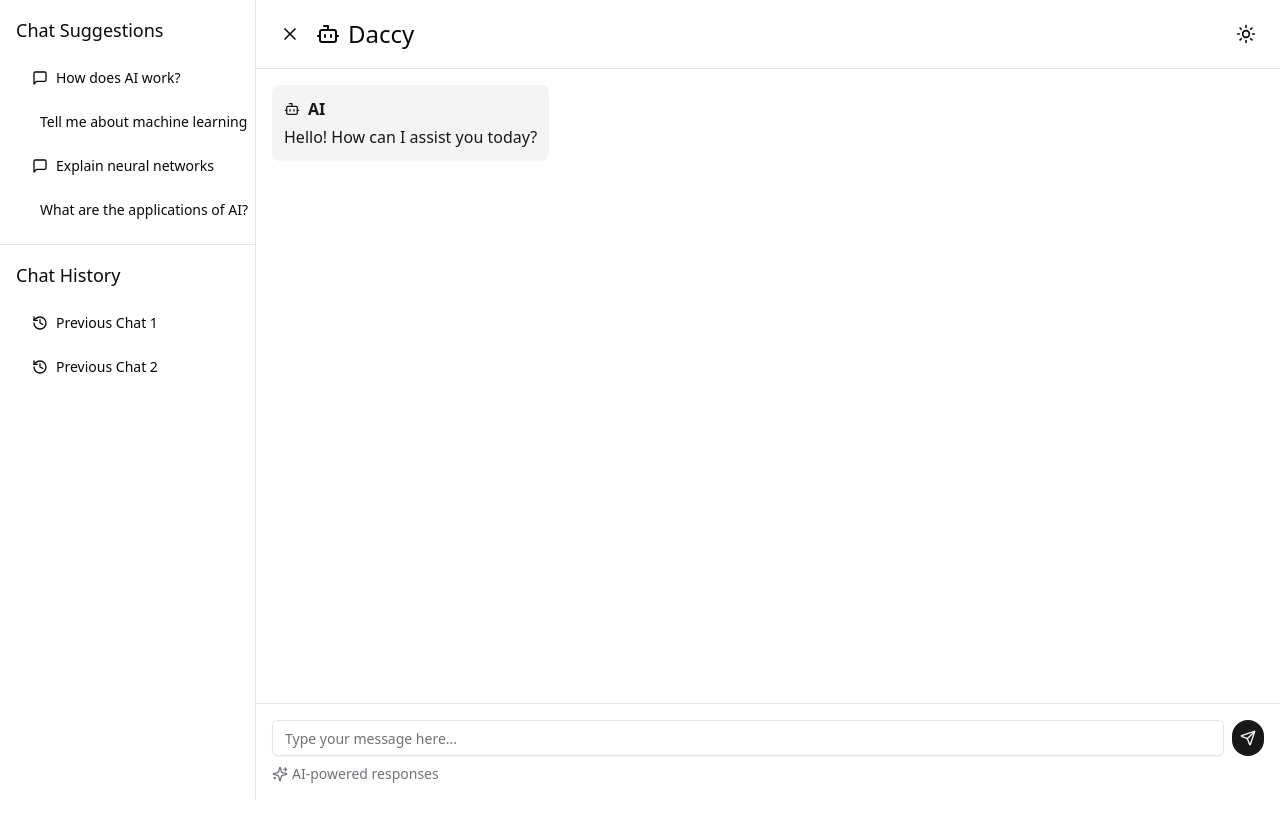
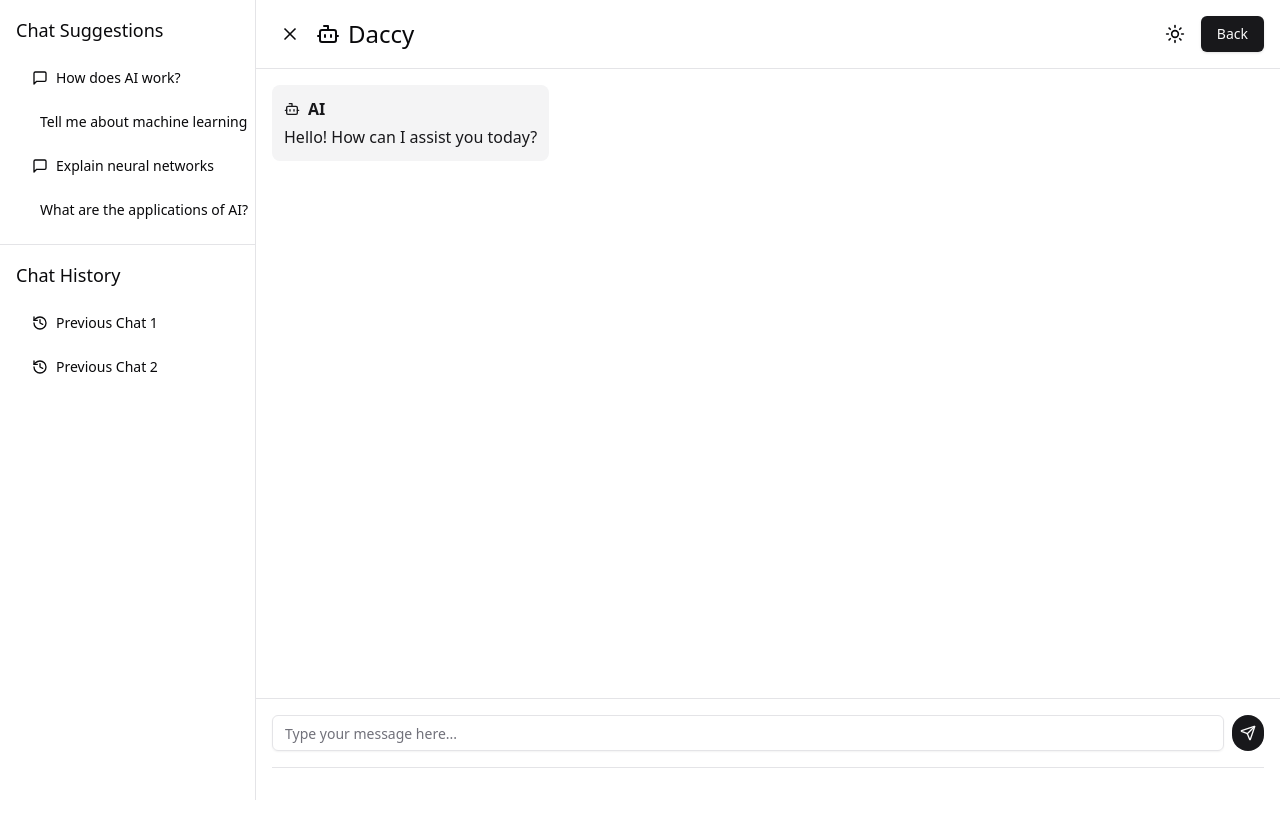
Before and after one commit to RAVEYUS/Daccy, a Next.js app: page /pages/chatbot in a window 1280 px wide. Built offline with nearby package versions, Linux system fonts and the light colour scheme.

Commit message:
added chatbot functionality

```diff
--- /dev/null
+++ b/app/api/chat/route.ts
@@ -0,0 +1,36 @@
+import { NextResponse } from 'next/server';
+import { GoogleGenerativeAI } from '@google/generative-ai';
+
+// Initialize Generative AI with your API key
+const apiKey = process.env.GEMINI_API_KEY;
+
+if (!apiKey) {
+  throw new Error('GEMINI_API_KEY is not defined in environment variables');
+}
+
+const genAI = new GoogleGenerativeAI(apiKey);
+const model = genAI.getGenerativeModel({ model: "gemini-1.5-flash" });
+
+export async function POST(request: Request) {
+  try {
+    const { message } = await request.json();
+
+    // Validate the input message
+    if (!message) {
+      return NextResponse.json({ error: "Message is required" }, { status: 400 });
+    }
+
+    // Generate content using the Gemini AI model
+    const prompt = message; // You can modify this if needed
+    const result = await model.generateContent(prompt);
+
+    // Extract the response text
+    const reply = result.response.text(); // Adjust this based on actual response structure
+
+    return NextResponse.json({ reply });
+
+  } catch (error) {
+    console.error("Error fetching from Gemini AI:", error);
+    return NextResponse.json({ error: "Internal Server Error" }, { status: 500 });
+  }
+}
--- a/app/pages/chatbot/page.tsx
+++ b/app/pages/chatbot/page.tsx
@@ -1,93 +1,108 @@
-"use client"
+"use client";
 
-import { useState } from "react"
-import { Moon, Sun, Send, Bot, User, Sparkles, History, MessageSquare, X } from "lucide-react"
-import { Button } from "@/components/ui/button"
-import { Input } from "@/components/ui/input"
-import { useTheme } from "next-themes"
-import { ScrollArea } from "@/components/ui/scroll-area"
-import { motion, AnimatePresence } from "framer-motion"
-import { Separator } from "@/components/ui/separator"
+import { useState, useEffect } from "react";
+import { Moon, Sun, Send, Bot, User, Sparkles, History, MessageSquare, X } from "lucide-react";
+import { Button } from "@/components/ui/button";
+import { Input } from "@/components/ui/input";
+import { useTheme } from "next-themes";
+import { ScrollArea } from "@/components/ui/scroll-area";
+import { motion, AnimatePresence } from "framer-motion";
+import { Separator } from "@/components/ui/separator";
+import Link from "next/link"; // Import Link from next/link
 
 interface Message {
-  content: string
-  sender: "user" | "bot"
+  content: string;
+  sender: "user" | "bot";
 }
 
 interface ChatHistory {
-  id: number
-  title: string
+  id: number;
+  title: string;
 }
 
-export default function Component() {
-  const { setTheme, theme } = useTheme()
-  const [mounted, setMounted] = useState(false)
+export default function ChatComponent() {
+  const { setTheme, theme } = useTheme();
+  const [mounted, setMounted] = useState(false);
   const [messages, setMessages] = useState<Message[]>([
     { content: "Hello! How can I assist you today?", sender: "bot" },
-  ])
-  const [inputMessage, setInputMessage] = useState("")
-  const [isSidebarOpen, setIsSidebarOpen] = useState(true)
+  ]);
+  const [inputMessage, setInputMessage] = useState("");
+  const [isSidebarOpen, setIsSidebarOpen] = useState(true);
   const [chatHistory, setChatHistory] = useState<ChatHistory[]>([
     { id: 1, title: "Previous Chat 1" },
     { id: 2, title: "Previous Chat 2" },
-  ])
+  ]);
 
   const suggestions = [
     "How does AI work?",
     "Tell me about machine learning",
     "Explain neural networks",
     "What are the applications of AI?",
-  ]
+  ];
 
-  // useEffect to set mounted to true on client-side
-  useState(() => setMounted(true))
+  useEffect(() => {
+    setMounted(true);
+  }, []);
 
-  if (!mounted) return null
+  if (!mounted) return null;
 
-  const handleSendMessage = () => {
-    if (inputMessage.trim() === "") return
+  const handleSendMessage = async () => {
+    if (inputMessage.trim() === "") return;
 
     const newMessages = [
       ...messages,
       { content: inputMessage, sender: "user" },
-    ]
-    setMessages(newMessages)
-    setInputMessage("")
+    ];
+    setMessages(newMessages);
+    setInputMessage("");
 
-    // Simulate bot response
-    setTimeout(() => {
+    // Call the backend to get the AI response
+    try {
+      const response = await fetch("/api/chat", {
+        method: "POST",
+        headers: {
+          "Content-Type": "application/json",
+        },
+        body: JSON.stringify({ message: inputMessage }),
+      });
+
+      if (!response.ok) {
+        throw new Error("Failed to fetch AI response");
+      }
+
+      const data = await response.json();
       setMessages([
         ...newMessages,
-        {
-          content: "I'm processing your request. How else can I help you?",
-          sender: "bot",
-        },
-      ])
-    }, 1000)
+        { content: data.reply, sender: "bot" },
+      ]);
+    } catch (error) {
+      console.error("Error:", error);
+      // You may want to add error handling here
     }
+  };
 
   // Page transition animation
   const pageVariants = {
     hidden: { opacity: 0, y: 50 },
     visible: { opacity: 1, y: 0, transition: { duration: 0.5 } },
-  }
+  };
 
   // Message animation (slide up and fade in)
   const messageVariants = {
     hidden: { opacity: 0, y: 20 },
     visible: { opacity: 1, y: 0, transition: { duration: 0.3 } },
-  }
+  };
 
   // Button hover animation
   const buttonVariants = {
     hover: { scale: 1.05, transition: { duration: 0.2 } },
-  }
+  };
 
   // Sidebar animation
   const sidebarVariants = {
     open: { x: 0, transition: { type: "spring", stiffness: 300, damping: 30 } },
     closed: { x: "-100%", transition: { type: "spring", stiffness: 300, damping: 30 } },
-  }
+  };
 
   return (
     <motion.div
@@ -159,9 +174,10 @@ export default function Component() {
               animate={{ opacity: 1, transition: { delay: 0.2, duration: 0.5 } }}
             >
               <Bot className="mr-2 h-6 w-6" />
-              Daccy
+              <h1 className="text-2xl"><Link href="/">Daccy</Link></h1>
             </motion.h1>
           </div>
+          <div className="flex items-center space-x-2">
             <Button
               variant="ghost"
               size="icon"
@@ -174,15 +190,19 @@ export default function Component() {
                 <Sun className="h-5 w-5" />
               )}
             </Button>
+            <Link href="/pages/interface">
+              <motion.div whileHover={{ scale: 1.05 }} whileTap={{ scale: 0.95 }}>
+                <Button>Back </Button>
+              </motion.div>
+            </Link>
+          </div>
         </header>
         <main className="flex-1 overflow-hidden">
           <ScrollArea className="h-full p-4">
             {messages.map((message, index) => (
               <motion.div
                 key={index}
-                className={`flex ${
-                  message.sender === "user" ? "justify-end" : "justify-start"
-                } mb-4`}
+                className={`flex ${message.sender === "user" ? "justify-end" : "justify-start"} mb-4`}
                 initial="hidden"
                 animate="visible"
                 variants={messageVariants}
@@ -200,9 +220,7 @@ export default function Component() {
                     ) : (
                       <Bot className="h-4 w-4 mr-2" />
                     )}
-                    <span className="font-semibold">
-                      {message.sender === "user" ? "You" : "AI"}
-                    </span>
+                    <span className="font-semibold">{message.sender === "user" ? "You" : "AI"}</span>
                   </div>
                   {message.content}
                 </div>
@@ -213,8 +231,8 @@ export default function Component() {
         <footer className="p-4 border-t">
           <form
             onSubmit={(e) => {
-              e.preventDefault()
-              handleSendMessage()
+              e.preventDefault();
+              handleSendMessage();
             }}
             className="flex space-x-2"
           >
@@ -234,16 +252,9 @@ export default function Component() {
               <span className="sr-only">Send message</span>
             </motion.button>
           </form>
-          <motion.div
-            className="mt-2 text-sm text-muted-foreground flex items-center"
-            initial={{ opacity: 0 }}
-            animate={{ opacity: 1, transition: { delay: 0.3 } }}
-          >
-            <Sparkles className="h-4 w-4 mr-1" />
-            AI-powered responses
-          </motion.div>
+          <Separator className="my-4" />
         </footer>
       </div>
     </motion.div>
-  )
+  );
 }
--- a/app/pages/code/page.tsx
+++ b/app/pages/code/page.tsx
@@ -92,7 +92,7 @@ export default function AIDebugChallenge() {
   return (
     <div className={`min-h-screen bg-background text-foreground ${inter.className}`}>
       <header className="p-6 ml-4 flex justify-between items-center">
-      <h1 className="text-2xl"><Link href="/">Daccy</Link></h1>
+        <h1 className="text-2xl"><Link href="/">Daccy</Link></h1>
         <nav className="flex items-center gap-4">
           <motion.div whileHover={{ scale: 1.05 }} whileTap={{ scale: 0.95 }}>
             <Button variant="ghost" onClick={toggleTheme} aria-label="Toggle theme">
@@ -100,7 +100,7 @@ export default function AIDebugChallenge() {
             </Button>
           </motion.div>
           <motion.div whileHover={{ scale: 1.05 }} whileTap={{ scale: 0.95 }}>
-            <Button><Link href="/pages/interface">Back to Home</Link></Button>
+            <Button><Link href="/pages/interface">Back</Link></Button>
           </motion.div>
         </nav>
       </header>
@@ -216,10 +216,10 @@ export default function AIDebugChallenge() {
         </div>
       </main>
       <footer className="bg-background py-8">
-                <div className="mx-auto px-6 text-center text-muted-foreground">
-                    <p>&copy; Daccy. All rights reserved.</p>
-                </div>
-            </footer>
+        <div className="mx-auto px-6 text-center text-muted-foreground">
+          <p>&copy; Daccy. All rights reserved.</p>
+        </div>
+      </footer>
     </div>
   );
 }
--- a/app/pages/puzzles/page.tsx
+++ b/app/pages/puzzles/page.tsx
@@ -48,7 +48,7 @@ export default function Component() {
     return (
         <div className="min-h-screen bg-background text-foreground flex flex-col">
             <header className="flex items-center justify-between p-4 border-b w-full">
-                <h1 className="text-2xl font-thin">Daccy</h1>
+            <h1 className="text-2xl"><Link href="/">Daccy</Link></h1>
                 <div className="flex items-center gap-4">
                     <Button
                         variant="ghost"
@@ -63,7 +63,7 @@ export default function Component() {
                         <span className="sr-only">Toggle theme</span>
                     </Button>
                     <Link href="/pages/interface">
-                        <Button>Back to Home</Button>
+                        <Button>Back</Button>
                     </Link>
                 </div>
             </header>
```
Lines whose indentation alone changed are shown as unchanged.
